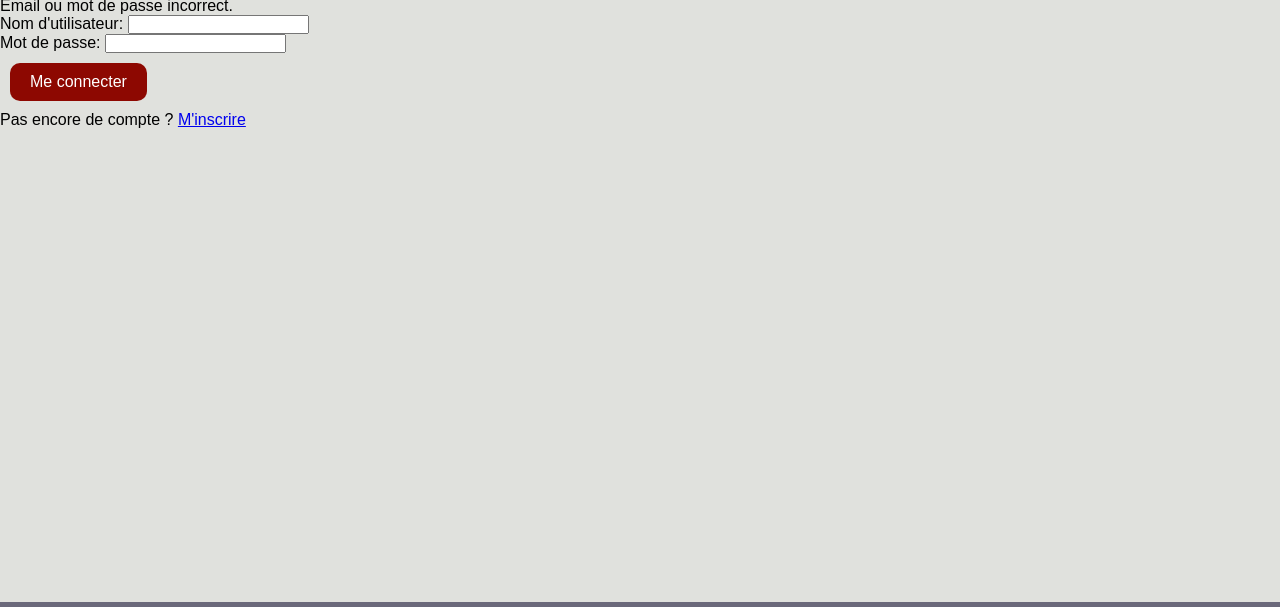
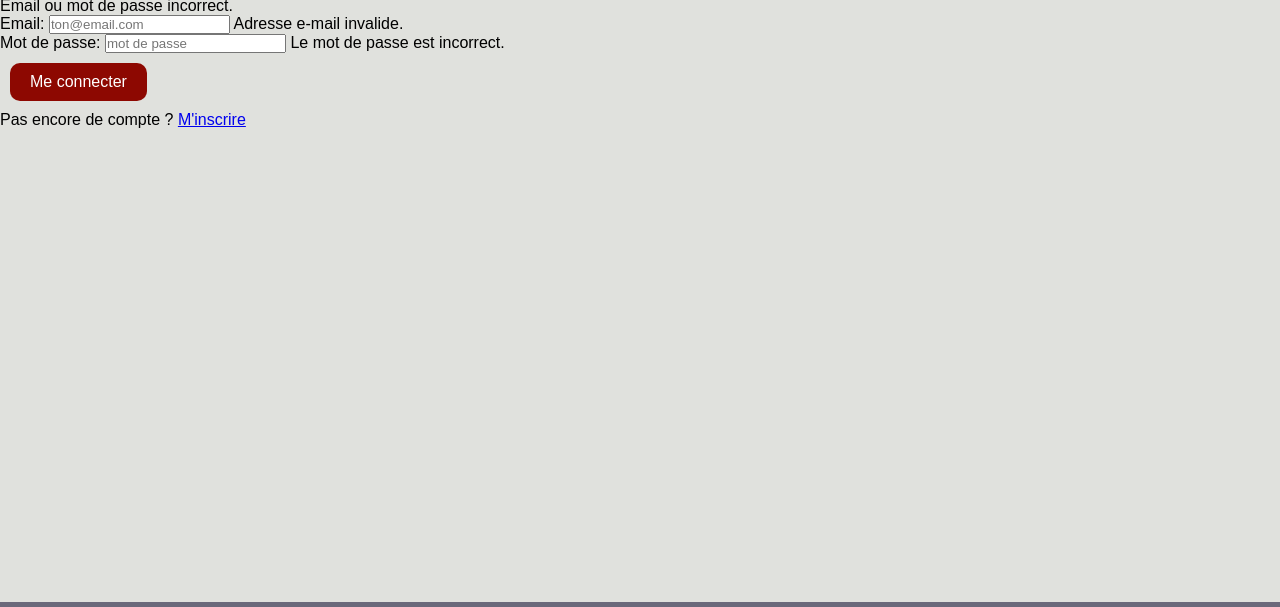
Before and after one commit to tifainehiaume-glitch/MJ-Facility, a plain HTML site: page profil.html in a window 1280 px wide. Shown: the part 159-766 px from the top of the page. Drawn offline with Linux system fonts and the light colour scheme.

Commit message:
modification of the class champ

```diff
--- a/profil.html
+++ b/profil.html
@@ -42,16 +42,16 @@
 
                 <form id="loginForm" onsubmit="soumettreLogin(event)">
 
-                    <div>
-                        <label for="username">Nom d'utilisateur:</label>
-                        <input type="text" id="username" name="username" required>
-                        <span id="usernameError" class="error" ></span>
+                    <div class="champ">
+                        <label for="email">Email:</label>
+                        <input type="email" id="email" name="email" placeholder="ton@email.com" required>
+                        <span id="emailError" class="error" >Adresse e-mail invalide.</span>
                     </div>
 
-                    <div>
+                    <div class="champ">
                         <label for="password">Mot de passe:</label>
-                        <input type="password" id="password" name="password" required>
-                        <span id="passwordError" class="error"></span>
+                        <input type="password" id="password" name="password" placeholder="mot de passe" required>
+                        <span id="passwordError" class="error">Le mot de passe est incorrect.</span>
                     </div>
 
                     <button type="submit">Me connecter</button>
```
Also changed, not shown: minscrire.html (+1 -1 lines).
